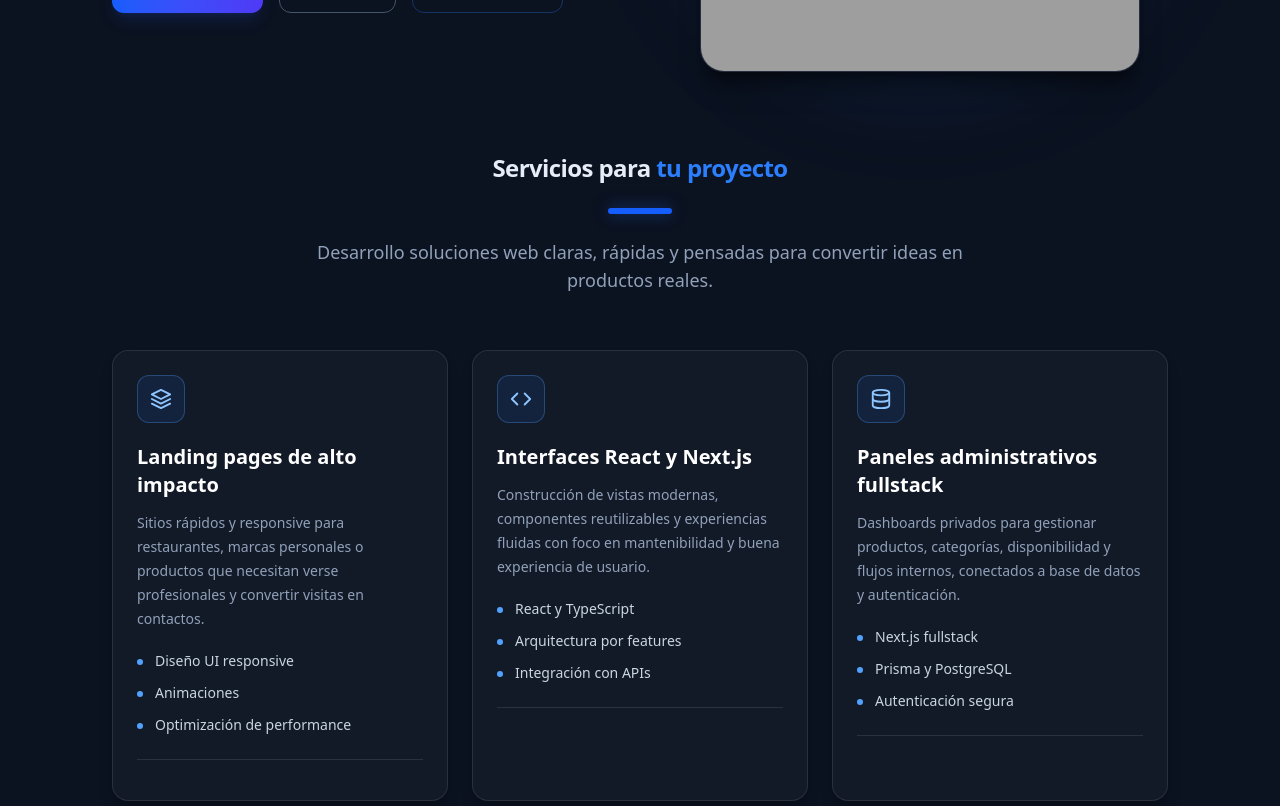
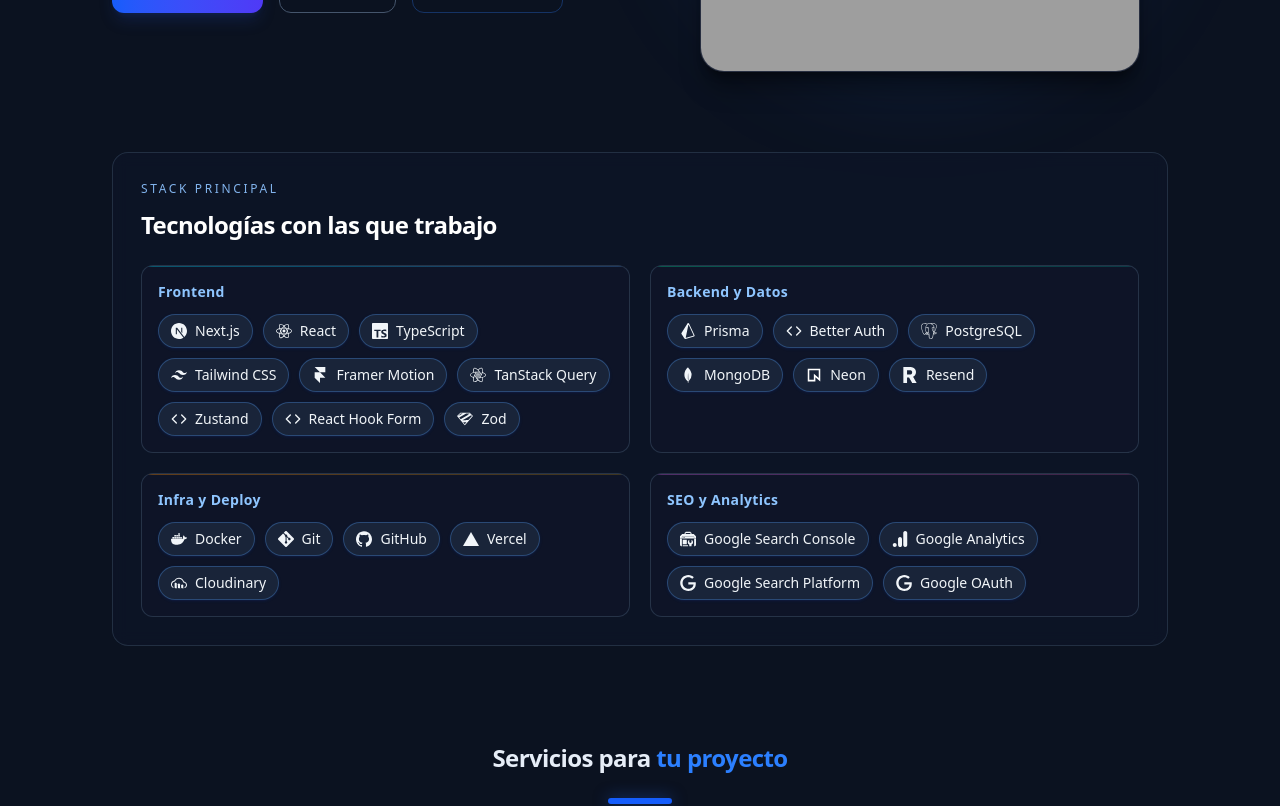
Before and after one commit to Krpardo27/portfolio, a Next.js app: page / in a window 1280 px wide. Shown: the part 480-1286 px from the top of the page. Built offline with nearby package versions, Linux system fonts and the light colour scheme; grey boxes are pictures that could not be loaded.

Commit message:
Se crea componente techs

```diff
--- a/app/page.tsx
+++ b/app/page.tsx
@@ -1,10 +1,12 @@
 import { Hero } from "@/features/home/Hero";
+import { TechStack } from "@/features/home/components/TechStack";
 import { ServicesSection } from "@/features/services/components/ServicesSection";
 
 export default function HomePage() {
   return (
     <>
       <Hero />
+      <TechStack />
       <ServicesSection compactTop variant="compact" />
     </>
   );
--- /dev/null
+++ b/src/features/home/components/TechStack.tsx
@@ -0,0 +1,232 @@
+"use client";
+
+import Heading from "@/shared/components/ui/Heading";
+import { motion } from "framer-motion";
+import Image from "next/image";
+import { useState } from "react";
+import type { IconType } from "react-icons";
+import { FiCode } from "react-icons/fi";
+import {
+  SiCloudinary,
+  SiDocker,
+  SiFramer,
+  SiGit,
+  SiGithub,
+  SiGoogle,
+  SiGoogleanalytics,
+  SiGooglesearchconsole,
+  SiMongodb,
+  SiNextdotjs,
+  SiPostgresql,
+  SiPrisma,
+  SiReact,
+  SiReactquery,
+  SiResend,
+  SiTailwindcss,
+  SiTypescript,
+  SiVercel,
+  SiZod,
+} from "react-icons/si";
+
+type StackItem = {
+  name: string;
+  icon?: IconType;
+  iconSrc?: string;
+  brandColor?: string;
+};
+
+type StackCategory = {
+  title: string;
+  items: StackItem[];
+};
+
+const stackByCategory: StackCategory[] = [
+  {
+    title: "Frontend",
+    items: [
+      { name: "Next.js", icon: SiNextdotjs },
+      { name: "React", icon: SiReact, brandColor: "#61DAFB" },
+      { name: "TypeScript", icon: SiTypescript, brandColor: "#3178C6" },
+      { name: "Tailwind CSS", icon: SiTailwindcss, brandColor: "#06B6D4" },
+      { name: "Framer Motion", icon: SiFramer, brandColor: "#0055FF" },
+      { name: "TanStack Query", icon: SiReactquery, brandColor: "#FF4154" },
+      { name: "Zustand", icon: FiCode, brandColor: "#A1856E" },
+      { name: "React Hook Form", icon: FiCode, brandColor: "#EC5990" },
+      { name: "Zod", icon: SiZod, brandColor: "#3E67B1" },
+    ],
+  },
+  {
+    title: "Backend y Datos",
+    items: [
+      { name: "Prisma", icon: SiPrisma, brandColor: "#2D3748" },
+      { name: "Better Auth", icon: FiCode, brandColor: "#6366F1" },
+      { name: "PostgreSQL", icon: SiPostgresql, brandColor: "#336791" },
+      { name: "MongoDB", icon: SiMongodb, brandColor: "#47A248" },
+      { name: "Neon", iconSrc: "/neon-logo.svg", brandColor: "#00E699" },
+      { name: "Resend", icon: SiResend, brandColor: "#9CA3AF" },
+    ],
+  },
+  {
+    title: "Infra y Deploy",
+    items: [
+      { name: "Docker", icon: SiDocker, brandColor: "#2496ED" },
+      { name: "Git", icon: SiGit, brandColor: "#F05032" },
+      { name: "GitHub", icon: SiGithub, brandColor: "#111827" },
+      { name: "Vercel", icon: SiVercel, brandColor: "#000000" },
+      { name: "Cloudinary", icon: SiCloudinary, brandColor: "#3448C5" },
+    ],
+  },
+  {
+    title: "SEO y Analytics",
+    items: [
+      {
+        name: "Google Search Console",
+        icon: SiGooglesearchconsole,
+        brandColor: "#4285F4",
+      },
+      {
+        name: "Google Analytics",
+        icon: SiGoogleanalytics,
+        brandColor: "#E37400",
+      },
+      { name: "Google Search Platform", icon: SiGoogle, brandColor: "#4285F4" },
+      { name: "Google OAuth", icon: SiGoogle, brandColor: "#4285F4" },
+    ],
+  },
+];
+
+const categoryAccentStyles: Record<string, string> = {
+  Frontend: "from-cyan-400/35 to-blue-400/25",
+  "Backend y Datos": "from-emerald-400/35 to-teal-400/20",
+  "Infra y Deploy": "from-orange-400/35 to-amber-400/20",
+  "SEO y Analytics": "from-fuchsia-400/30 to-pink-400/20",
+};
+
+function StackIcon({ icon, iconSrc, name }: StackItem) {
+  if (iconSrc) {
+    return (
+      <span
+        aria-hidden="true"
+        className="inline-flex h-4 w-4 items-center justify-center"
+      >
+        <Image src={iconSrc} alt="" width={16} height={16} className="h-4 w-4" />
+      </span>
+    );
+  }
+
+  const Icon = icon;
+
+  if (!Icon) {
+    return (
+      <span
+        aria-hidden="true"
+        className="inline-flex h-5 w-5 items-center justify-center rounded-full bg-slate-700 text-[10px] font-semibold text-slate-200"
+      >
+        {name.slice(0, 1)}
+      </span>
+    );
+  }
+
+  return <Icon aria-hidden="true" className="h-4 w-4 text-current" />;
+}
+
+export function TechStack() {
+  const [activeChip, setActiveChip] = useState<string | null>(null);
+
+  return (
+    <section className="section-container pt-6 md:pt-8">
+      <motion.div
+        initial={{ opacity: 0, y: 20 }}
+        whileInView={{ opacity: 1, y: 0 }}
+        viewport={{ once: true, amount: 0.25 }}
+        transition={{ duration: 0.45 }}
+        className="rounded-2xl border border-slate-700/60 bg-slate-900/55 backdrop-blur-sm p-5 md:p-7"
+      >
+        <div className="flex flex-col gap-3">
+          <span className="text-xs uppercase tracking-[0.22em] text-blue-300/90">
+            Stack principal
+          </span>
+          <Heading level={2} className="text-white">
+            Tecnologías con las que trabajo
+          </Heading>
+        </div>
+
+        <div className="mt-6 grid grid-cols-1 gap-5 md:grid-cols-2">
+          {stackByCategory.map((category) => (
+            <motion.div
+              key={category.title}
+              initial={{ opacity: 0, y: 14 }}
+              whileInView={{ opacity: 1, y: 0 }}
+              viewport={{ once: true, amount: 0.2 }}
+              transition={{ duration: 0.35, ease: "easeOut" }}
+              className="relative overflow-hidden rounded-xl border border-slate-700/70 bg-slate-900/60 p-4"
+            >
+              <div
+                aria-hidden="true"
+                className={`pointer-events-none absolute inset-x-0 top-0 h-px bg-linear-to-r ${categoryAccentStyles[category.title] ?? "from-blue-400/30 to-indigo-400/20"}`}
+              />
+
+              <div className="flex items-center justify-between gap-3">
+                <h3 className="text-sm font-semibold tracking-wide text-blue-300">
+                  {category.title}
+                </h3>
+              </div>
+
+              <motion.ul
+                initial="hidden"
+                whileInView="visible"
+                viewport={{ once: true, amount: 0.2 }}
+                variants={{
+                  hidden: {},
+                  visible: {
+                    transition: {
+                      staggerChildren: 0.025,
+                    },
+                  },
+                }}
+                className="mt-3 flex flex-wrap gap-2.5"
+              >
+                {category.items.map((item) => (
+                  <motion.li
+                    key={item.name}
+                    variants={{
+                      hidden: { opacity: 0, y: 8, scale: 0.98 },
+                      visible: { opacity: 1, y: 0, scale: 1 },
+                    }}
+                    transition={{ duration: 0.24, ease: "easeOut" }}
+                    whileHover={{
+                      y: -1,
+                    }}
+                    whileTap={{
+                      scale: 0.97,
+                    }}
+                    onHoverStart={() => setActiveChip(item.name)}
+                    onHoverEnd={() => setActiveChip((current) => (current === item.name ? null : current))}
+                    onTapStart={() => setActiveChip(item.name)}
+                    onTapCancel={() => setActiveChip((current) => (current === item.name ? null : current))}
+                    onTap={() => setActiveChip((current) => (current === item.name ? null : current))}
+                    style={
+                      activeChip === item.name
+                        ? {
+                            borderColor: item.brandColor ?? "#60A5FA",
+                            backgroundColor: item.brandColor
+                              ? `${item.brandColor}26`
+                              : "rgba(30, 41, 59, 0.95)",
+                            color: item.brandColor ?? "#E2E8F0",
+                          }
+                        : undefined
+                    }
+                    className="inline-flex items-center gap-2 rounded-full border border-blue-400/30 bg-slate-800/85 px-3 py-1.5 text-xs sm:text-sm text-slate-100 shadow-sm shadow-blue-900/20 transition-[border-color,background-color,color] duration-200 focus-visible:outline-none focus-visible:ring-2 focus-visible:ring-blue-300/70"
+                  >
+                    <StackIcon name={item.name} icon={item.icon} iconSrc={item.iconSrc} />
+                    <span>{item.name}</span>
+                  </motion.li>
+                ))}
+              </motion.ul>
+            </motion.div>
+          ))}
+        </div>
+      </motion.div>
+    </section>
+  );
+}
```
Also changed, not shown: public/neon-logo.svg (added), 1 other file (tests, documents, lock files or other folders).
